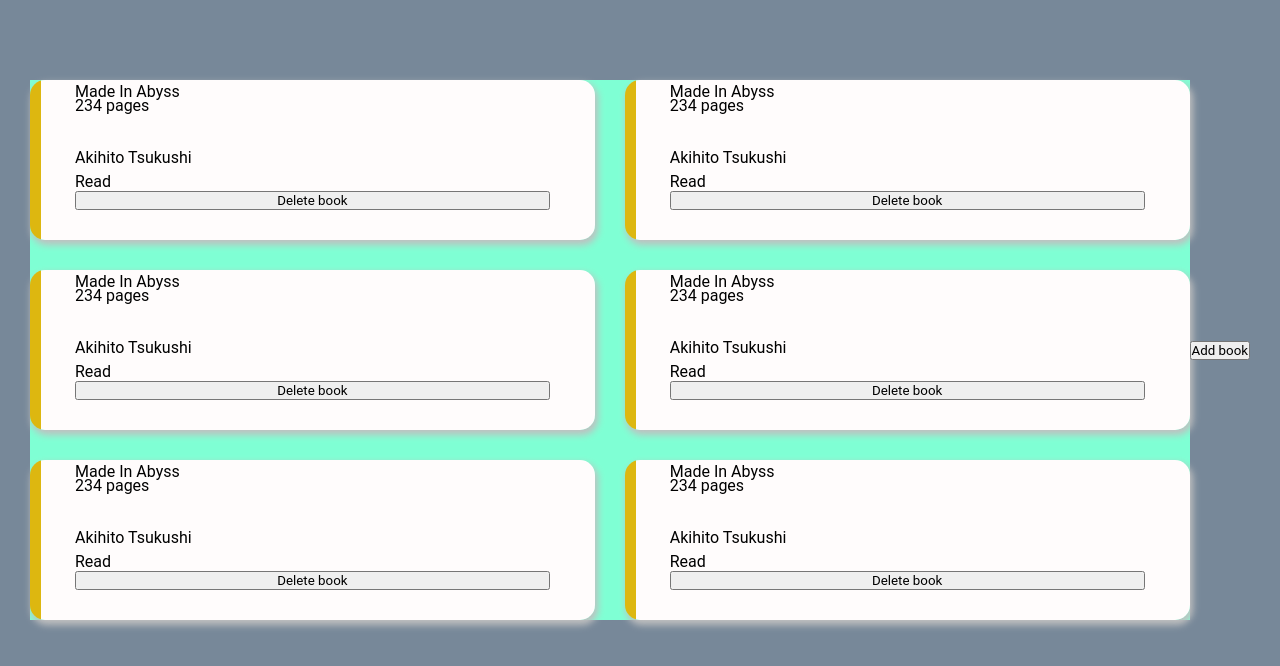
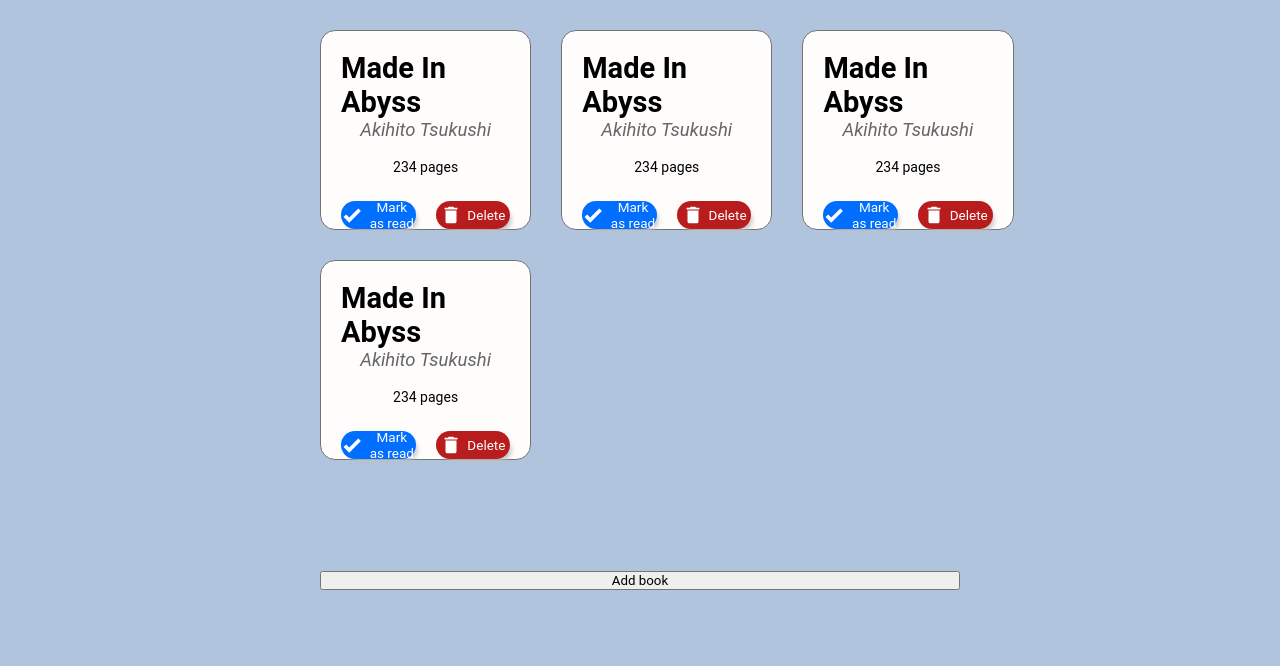
Before and after one commit to AtomosEnAlmibar/library, a plain HTML site: page index.html in a window 1280 px wide. Drawn offline with Linux system fonts and the light colour scheme.

Commit message:
Finished styling book cards

```diff
--- a/index.html
+++ b/index.html
@@ -10,46 +10,48 @@
 <body>
     <div class="book-container">
         <div class="book-card">
-            <div class="book-title">Made In Abyss</div>
+            <div class="book-info">
+                <div class="book-title">Made In Abyss</div>
+                <div class="book-author">Akihito Tsukushi</div>
+            </div>
             <div class="book-pages">234 pages</div>
-            <div class="book-author">Akihito Tsukushi</div>
-            <div class="book-read-status">Read</div>
-            <button class="delete-book-button">Delete book</button>
+            <div class="book-button-list">
+                <button class="mark-book-button"><img src="./assets/check-bold.svg" alt="check"><span>Mark as read</span></button>
+                <button class="delete-book-button"><img src="./assets/delete.svg" alt="trash"><span>Delete</span></button>
+            </div>
         </div>
         <div class="book-card">
-            <div class="book-title">Made In Abyss</div>
+            <div class="book-info">
+                <div class="book-title">Made In Abyss</div>
+                <div class="book-author">Akihito Tsukushi</div>
+            </div>
             <div class="book-pages">234 pages</div>
-            <div class="book-author">Akihito Tsukushi</div>
-            <div class="book-read-status">Read</div>
-            <button class="delete-book-button">Delete book</button>
+            <div class="book-button-list">
+                <button class="mark-book-button"><img src="./assets/check-bold.svg" alt="check"><span>Mark as read</span></button>
+                <button class="delete-book-button"><img src="./assets/delete.svg" alt="trash"><span>Delete</span></button>
+            </div>
         </div>
         <div class="book-card">
-            <div class="book-title">Made In Abyss</div>
+            <div class="book-info">
+                <div class="book-title">Made In Abyss</div>
+                <div class="book-author">Akihito Tsukushi</div>
+            </div>
             <div class="book-pages">234 pages</div>
-            <div class="book-author">Akihito Tsukushi</div>
-            <div class="book-read-status">Read</div>
-            <button class="delete-book-button">Delete book</button>
+            <div class="book-button-list">
+                <button class="mark-book-button"><img src="./assets/check-bold.svg" alt="check"><span>Mark as read</span></button>
+                <button class="delete-book-button"><img src="./assets/delete.svg" alt="trash"><span>Delete</span></button>
+            </div>
         </div>
         <div class="book-card">
-            <div class="book-title">Made In Abyss</div>
+            <div class="book-info">
+                <div class="book-title">Made In Abyss</div>
+                <div class="book-author">Akihito Tsukushi</div>
+            </div>
             <div class="book-pages">234 pages</div>
-            <div class="book-author">Akihito Tsukushi</div>
-            <div class="book-read-status">Read</div>
-            <button class="delete-book-button">Delete book</button>
-        </div>
-        <div class="book-card">
-            <div class="book-title">Made In Abyss</div>
-            <div class="book-pages">234 pages</div>
-            <div class="book-author">Akihito Tsukushi</div>
-            <div class="book-read-status">Read</div>
-            <button class="delete-book-button">Delete book</button>
-        </div>
-        <div class="book-card">
-            <div class="book-title">Made In Abyss</div>
-            <div class="book-pages">234 pages</div>
-            <div class="book-author">Akihito Tsukushi</div>
-            <div class="book-read-status">Read</div>
-            <button class="delete-book-button">Delete book</button>
+            <div class="book-button-list">
+                <button class="mark-book-button"><img src="./assets/check-bold.svg" alt="check"><span>Mark as read</span></button>
+                <button class="delete-book-button"><img src="./assets/delete.svg" alt="trash"><span>Delete</span></button>
+            </div>
         </div>
     </div>
     <button class="add-book">Add book</button>
--- a/style.css
+++ b/style.css
@@ -1,6 +1,9 @@
 html {
   box-sizing: border-box;
-  background-color: lightslategray;
+  background-color: lightsteelblue;
+  display: flex;
+  justify-content: center;
+  align-items: center;
 }
 
 *,
@@ -13,27 +16,95 @@
 }
 
 body {
-  height: 80vh;
+  height: 70vh;
+  width: 50vw;
   display: flex;
   justify-content: center;
-  align-items: center;
+  flex-direction: column;
   margin: 30px;
 }
 
 .book-container {
-  background-color: aquamarine;
   flex-grow: 1;
   display: grid;
   gap: 30px;
-  grid-template: repeat(3, minmax(25%, 33%)) / 1fr 1fr;
+  grid-template-columns: repeat(3, 33%);
+  grid-auto-rows: 200px;
+
 }
 
 .book-card {
-  background: linear-gradient(90deg, rgb(221, 183, 16) 2%, #fffcfc 2%);
-  box-shadow: 2px 4px 7px 1px rgb(192, 192, 192);
+  background-color: #fffcfc;
+  border: 1px solid hsl(0, 0%, 45%);
   border-radius: 15px;
-  padding: 35px 45px 30px 45px;
-  display: grid;
-  grid-template-rows: 15% 55% 25%;
-  align-content: end;
+  display: flex;
+  flex-direction: column;
+  align-items: center;
+  justify-content: space-between;
+  padding: 20px 20px;
 }
+
+.book-info {
+  display: flex;
+  flex-direction: column;
+  align-items: center;
+}
+
+.book-title {
+  font-weight: 600;
+  font-size: 29px;
+}
+
+.book-author {
+  font-size: 18.5px;
+  color: hsl(0, 0%, 40%);
+  font-style: italic;
+}
+
+.book-pages {
+  margin: 18px 0px;
+  font-size: 14px;
+  font-weight: 400;
+}
+
+.book-button-list {
+  margin-top: 8px;
+  display: flex;
+  align-items: center;
+  justify-content: center;
+  height: 18%;
+  width: 100%;
+  gap: 20px;
+}
+
+.book-button-list > * {
+  height: 100%;
+  flex: 1;
+  border-radius: 15px;
+  border: none;
+  display: flex;
+  align-items: center;
+  justify-content: center;
+  gap: 5px;
+  box-shadow: 4px 5px 5px -3px hsl(0, 0%, 75%);
+  -webkit-box-shadow: 4px 5px 5px -3px hsl(0, 0%, 75%);
+}
+
+.mark-book-button {
+  background-color: rgb(0, 110, 255);
+}
+
+.delete-book-button {
+  background-color: rgb(185, 28, 28);
+}
+
+.book-button-list > * > span {
+  color: white;
+  font-size: 13.5px;
+}
+
+.book-button-list > * > img {
+  height: 22px;
+  width: 22px;
+  filter: brightness(0) saturate(100%) invert(100%) sepia(0%) saturate(0%) hue-rotate(247deg) brightness(105%) contrast(101%);
+}
```
